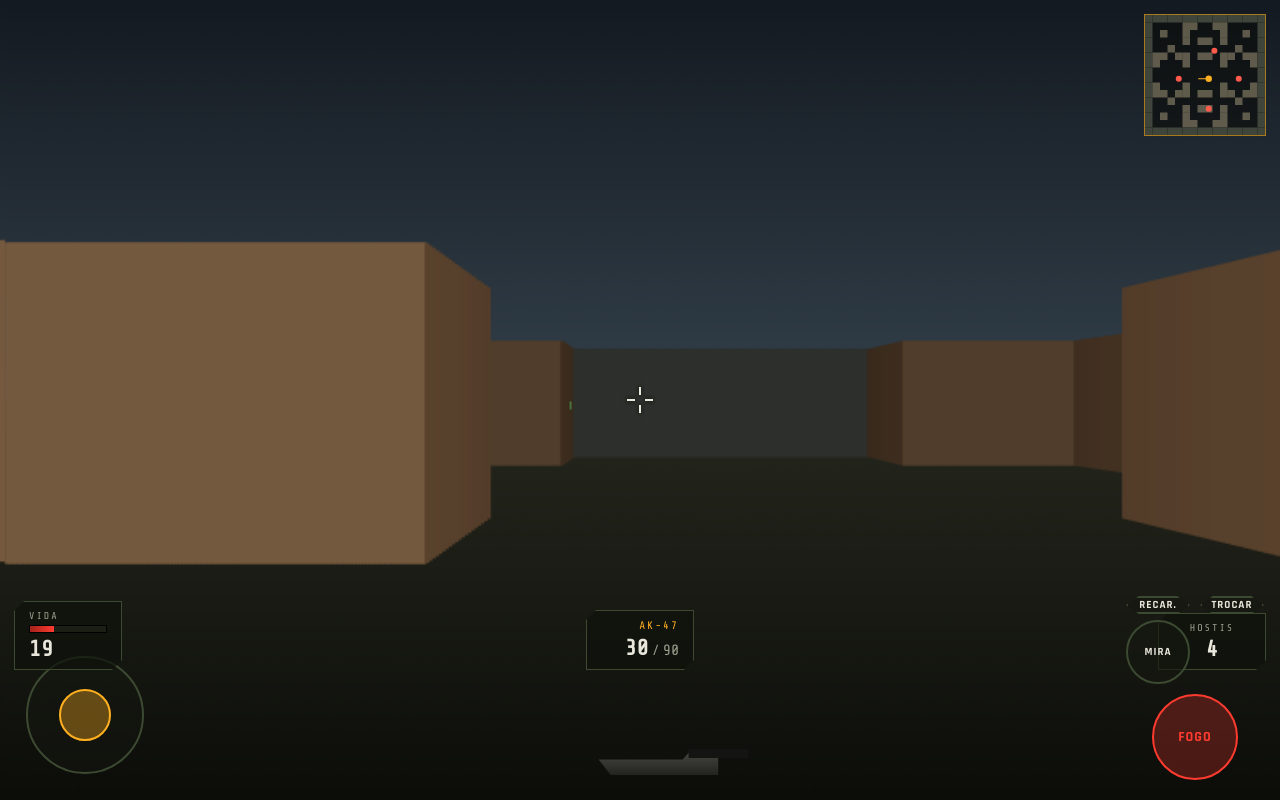
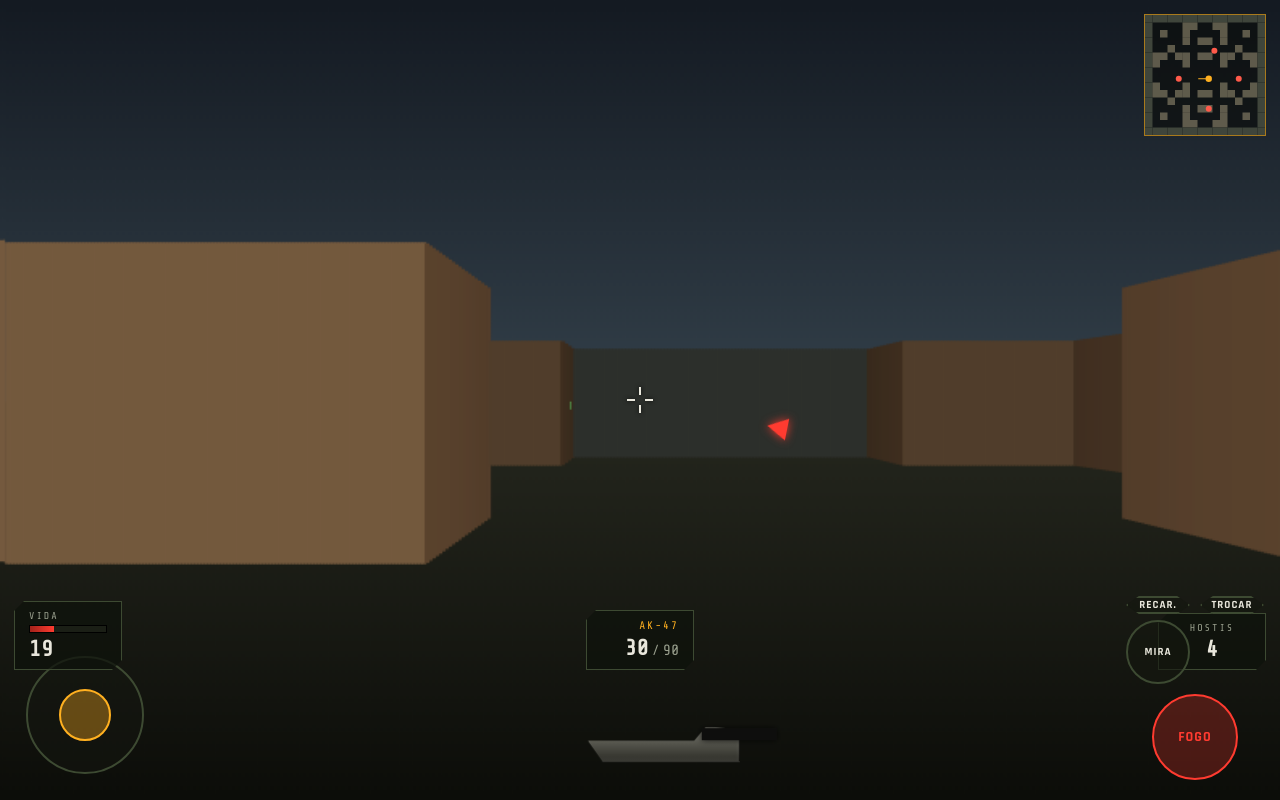
Before and after one commit to youssyxz-lgtm/Jogo, a plain HTML site: page index.html in a window 1280 px wide. Both pictures are taken after a click on the button "INICIAR MISSÃO". Drawn offline with nearby package versions, Linux system fonts and the light colour scheme.

Commit message:
Update style.css

```diff
--- a/style.css
+++ b/style.css
@@ -185,6 +185,31 @@ html,body{
 }
 #hitmarker.show{ opacity:1; transform:translate(-50%,-50%) scale(1.1); }
 
+/* seta que aponta de onde veio o último tiro recebido */
+#hit-indicator{
+  position:absolute; top:50%; left:50%;
+  width:0; height:0;
+  pointer-events:none;
+  z-index:17;
+}
+.hit-arrow{
+  position:absolute;
+  top:-150px; left:-11px;
+  width:22px; height:22px;
+  opacity:0;
+  transition:opacity 250ms;
+}
+.hit-arrow.show{ opacity:1; }
+.hit-arrow::before{
+  content:'';
+  display:block;
+  width:0; height:0;
+  border-left:11px solid transparent;
+  border-right:11px solid transparent;
+  border-top:20px solid var(--danger);
+  filter:drop-shadow(0 0 5px rgba(255,59,48,0.9));
+}
+
 /* minimapa */
 #minimap{
   position:absolute; top:14px; right:14px;
@@ -196,28 +221,35 @@ html,body{
 /* arma na mão (viewmodel simples via CSS) */
 #viewmodel{
   position:absolute;
-  bottom:-10px; left:50%;
-  width:170px; height:150px;
+  bottom:-6px; left:50%;
+  width:210px; height:190px;
   transform:translate(-42%,0) rotate(0deg);
   pointer-events:none;
   z-index:14;
   transition: transform 70ms ease-out;
+  animation: viewmodelBreathe 2.6s ease-in-out infinite;
 }
 #viewmodel::before{ /* corpo da arma */
   content:'';
   position:absolute;
-  bottom:35px; left:30px;
-  width:120px; height:26px;
-  background:linear-gradient(180deg,#4a4a44,#232320);
+  bottom:44px; left:36px;
+  width:150px; height:34px;
+  background:linear-gradient(180deg,#7a7a70,#2c2c26);
   clip-path: polygon(0 40%, 70% 40%, 78% 0, 100% 10%, 100% 100%, 10% 100%);
-  box-shadow:0 -2px 10px rgba(0,0,0,0.5);
+  box-shadow:0 0 18px rgba(0,0,0,0.7), 0 -2px 4px rgba(255,255,255,0.08) inset;
+  border:1px solid rgba(0,0,0,0.6);
 }
 #viewmodel::after{ /* cano */
   content:'';
   position:absolute;
-  bottom:52px; left:120px;
-  width:60px; height:9px;
-  background:#141412;
+  bottom:66px; left:150px;
+  width:75px; height:12px;
+  background:#0e0e0d;
+  box-shadow:0 0 6px rgba(0,0,0,0.8);
+}
+@keyframes viewmodelBreathe{
+  0%, 100%{ transform:translate(-42%,0) rotate(0deg); }
+  50%{ transform:translate(-42%,4px) rotate(0.6deg); }
 }
 #viewmodel.recoil{ transform:translate(-42%,10px) rotate(-4deg); }
 #viewmodel.reloading{ animation:reloadAnim 1s ease-in-out; }
```
